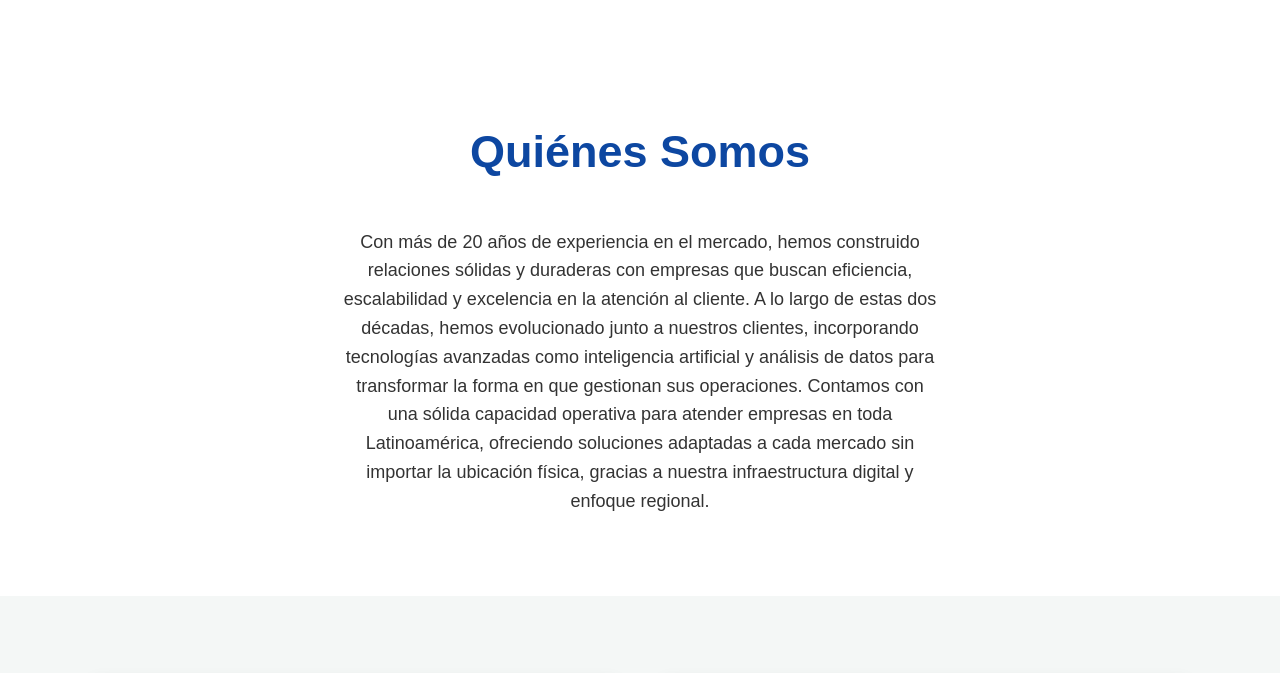
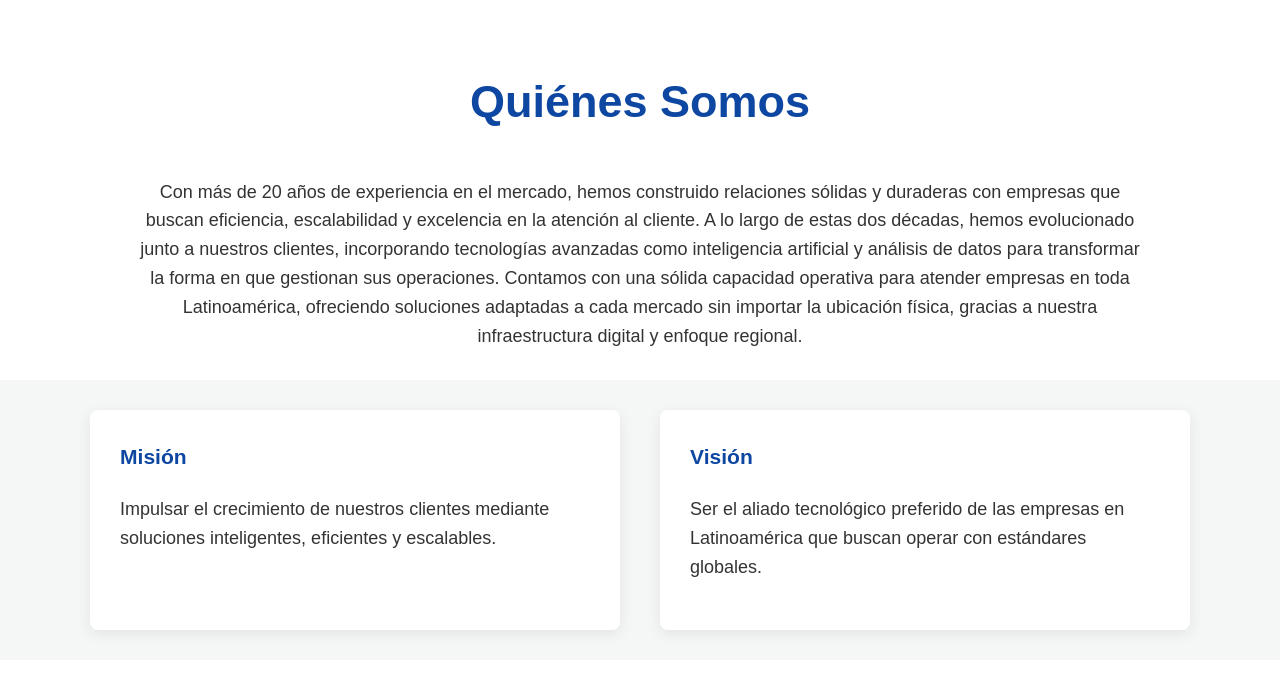
Before and after one commit to GlobalBizNet/globalbiznet, a plain HTML site: page index.html in a window 1280 px wide. Shown: the part 826-1499 px from the top of the page. Drawn offline with Linux system fonts and the light colour scheme.

Commit message:
Update style.css

```diff
--- a/style.css
+++ b/style.css
@@ -146,9 +146,9 @@ body {
 .cta-button:hover { background-color: var(--secondary-blue); }
 
 /* ======== OTRAS SECCIONES ======== */
-.content-section { padding: 80px 0; text-align: center; }
+.content-section { padding: 30px 0; text-align: center; }
 .content-section h2 { font-size: 2.5em; margin-bottom: 40px; color: var(--primary-blue); }
-#nosotros p { max-width: 600px; margin: 0 auto; }
+#nosotros p { max-width: 1000px; margin: 0 auto; }
 .bg-light { background-color: var(--light-bg); }
 
 /* ======== NUEVA SECCIÓN: MISIÓN Y VISIÓN ======== */
```
